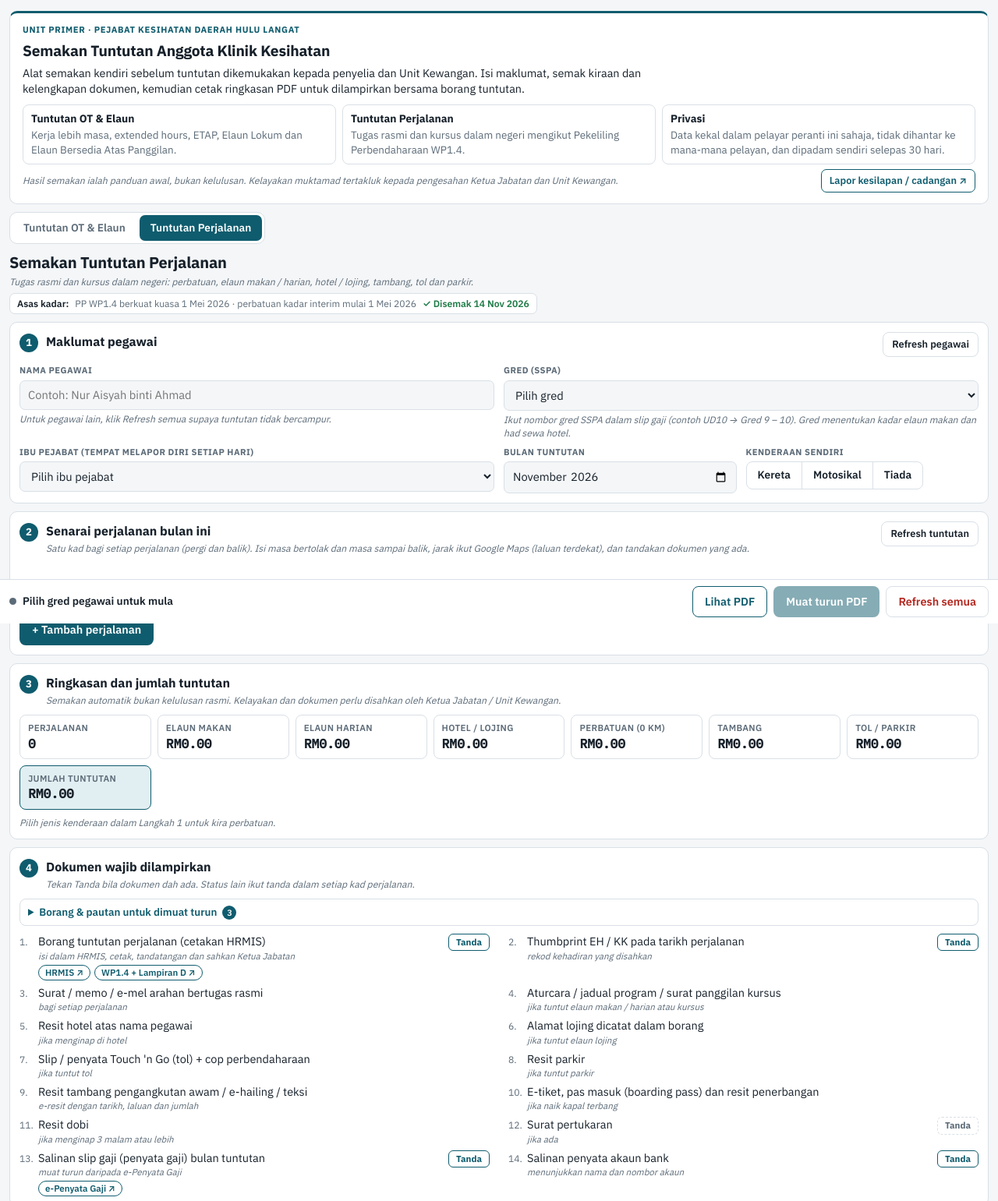
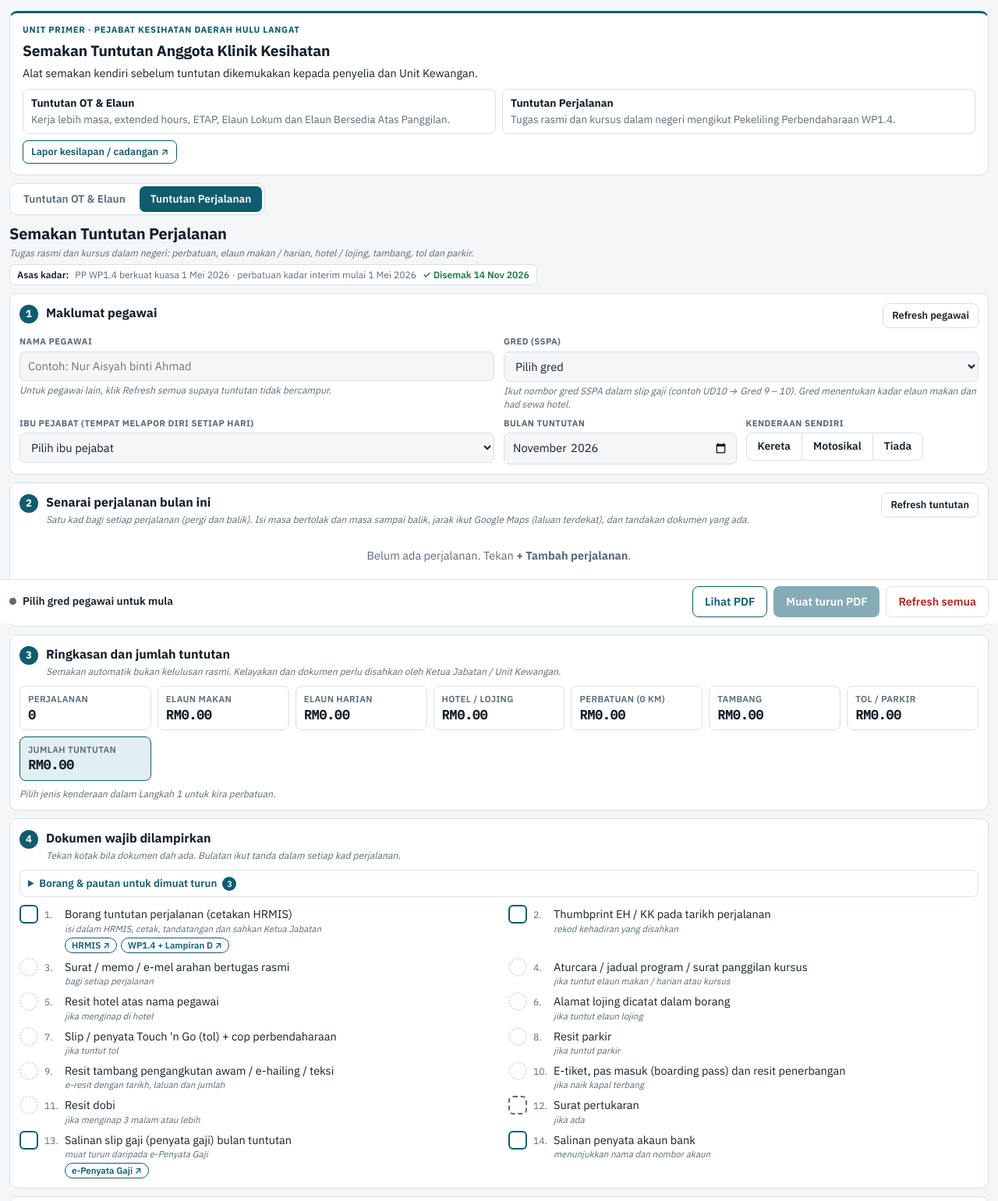
Before and after one commit to unitprimer-pkdhl/semakan-tuntutan-kerja-lebih-masa, a plain HTML site: page perjalanan/index.html in a window 1280 px wide. Shown: the top 1541 px of the page at 78% size. Drawn offline with nearby package versions, Linux system fonts and the light colour scheme.

Commit message:
Senarai dokumen gaya checklist; kurangkan teks pengenalan
- Butang 'Tanda' diganti kotak semak boleh klik (✓ hijau bila sedia);
  dokumen ikut jadual / kad perjalanan ditunjuk dengan bulatan status
- Dokumen 'jika berkenaan' guna kotak bergaris putus
- Buang ayat berulang: langkah guna, privasi, penafian dalam pengenalan,
  dan nota gaji pokok untuk on-call / EH

Co-Authored-By: Claude Opus 5.5 <noreply@anthropic.com>
Claude-Session: https://claude.ai/code/session_01VcSn6VgbRYyKWrLSzSM9MM

```diff
--- a/perjalanan/index.html
+++ b/perjalanan/index.html
@@ -140,8 +140,11 @@ button { font: inherit; font-weight: 600; font-size: 0.9rem; border-radius: 8px;
 /* Dokumen */
 .doclist { margin: 0; padding: 0; list-style: none; display: grid; grid-template-columns: repeat(2, minmax(0, 1fr)); gap: 6px 24px; counter-reset: d; }
 @media (max-width: 760px) { .doclist { grid-template-columns: minmax(0, 1fr); } }
-.doclist li { counter-increment: d; display: grid; grid-template-columns: 18px minmax(0, 1fr) auto; gap: 6px; align-items: baseline; }
-.doclist li::before { content: counter(d) "."; color: var(--muted); font-size: 0.76rem; }
+.doclist li { counter-increment: d; display: grid; grid-template-columns: 24px 18px minmax(0, 1fr) auto; gap: 4px 8px; align-items: start; }
+.doclist li::before { content: counter(d) "."; color: var(--muted); font-size: 0.76rem; order: 1; padding-top: 4px; }
+.doclist li > .cb, .doclist li > .cb-auto { order: 0; }
+.doclist li > span:not(.cb-auto) { order: 2; padding-top: 2px; }
+.doclist li > span:not(.cb-auto) ~ span { order: 3; }
 .doclist li em { display: block; font-size: 0.72rem; font-style: italic; color: var(--muted); }
 .doclist li.na { opacity: 0.45; }
 .ds { font-size: 0.72rem; font-weight: 700; border-radius: 6px; padding: 2px 8px; white-space: nowrap; }
@@ -173,7 +176,7 @@ details.rujuk > summary { cursor: pointer; font-weight: 600; }
 .intro-k { font-size: 0.7rem; font-weight: 700; letter-spacing: 0.06em; text-transform: uppercase; color: var(--accent); }
 .intro-t { font-size: 1.2rem; font-weight: 700; letter-spacing: -0.01em; line-height: 1.3; }
 .intro-p { font-size: 0.9rem; max-width: 92ch; }
-.intro-g { list-style: none; margin: 4px 0 0; padding: 0; display: grid; grid-template-columns: repeat(3, minmax(0, 1fr)); gap: 8px; }
+.intro-g { list-style: none; margin: 4px 0 0; padding: 0; display: grid; grid-template-columns: repeat(2, minmax(0, 1fr)); gap: 8px; }
 .intro-g li { border: 1px solid var(--line); border-radius: 8px; padding: 8px 10px; display: flex; flex-direction: column; gap: 2px; font-size: 0.84rem; }
 .intro-g b { font-size: 0.86rem; }
 .intro-g span { color: var(--muted); }
@@ -194,7 +197,7 @@ details.rujuk > summary { cursor: pointer; font-weight: 600; }
 .asas.lapuk { border-color: var(--warn); background: var(--warn-soft); }
 .asas.lapuk .semak, .asas .lapuk-t { color: var(--warn); }
 /* Pautan maklum balas */
-.intro-f { display: flex; flex-wrap: wrap; align-items: center; justify-content: space-between; gap: 6px 12px; }
+.intro-f { display: flex; flex-wrap: wrap; align-items: center; justify-content: flex-start; gap: 6px 12px; margin-top: 2px; }
 .lapor { font-size: 0.8rem; font-weight: 600; color: var(--accent); border: 1px solid var(--accent); border-radius: 7px; padding: 5px 10px; text-decoration: none; white-space: nowrap; }
 .lapor:hover { background: var(--accent-soft); }
 .kaki { text-align: center; font-size: 0.76rem; color: var(--muted); margin: 8px 0 0; }
@@ -240,6 +243,17 @@ button.pill { border: 0; cursor: pointer; font: inherit; font-size: 0.72rem; fon
 #bst { cursor: pointer; }
 #docDone[data-act="cari"] { cursor: pointer; text-decoration: underline; text-underline-offset: 2px; }
 .ds-tick.opt { border-style: dashed; color: var(--muted); border-color: var(--line); }
+/* Senarai dokumen gaya checklist: kotak boleh klik (dokumen ditanda sendiri), bulatan = status ikut jadual */
+.cb { width: 24px; height: 24px; border-radius: 6px; border: 2px solid var(--accent); background: var(--surface); display: inline-flex; align-items: center; justify-content: center; padding: 0; margin: 0; cursor: pointer; color: transparent; flex: none; }
+.cb svg, .cb-auto svg { width: 14px; height: 14px; }
+.cb:hover { background: var(--accent-soft); }
+.cb.on { background: var(--ok); border-color: var(--ok); color: #fff; }
+.cb.opt { border-style: dashed; border-color: var(--muted); }
+.cb.opt.on { border-style: solid; border-color: var(--ok); }
+.cb-auto { width: 24px; height: 24px; border-radius: 50%; border: 2px solid var(--line); display: inline-flex; align-items: center; justify-content: center; color: transparent; flex: none; }
+.cb-auto.ok { background: var(--ok-soft); border-color: var(--ok); color: var(--ok); }
+.cb-auto.bad { border-color: var(--bad); }
+.cb-auto.na { border-style: dotted; }
 </style>
 </head>
 <body>
@@ -247,13 +261,12 @@ button.pill { border: 0; cursor: pointer; font: inherit; font-size: 0.72rem; fon
   <section class="intro" aria-labelledby="introT">
     <p class="intro-k">Unit Primer · <span class="lg">Pejabat Kesihatan Daerah</span><span class="sm">PKD</span> Hulu Langat</p>
     <p class="intro-t" id="introT">Semakan Tuntutan Anggota Klinik Kesihatan</p>
-    <p class="intro-p">Alat semakan kendiri sebelum tuntutan dikemukakan kepada penyelia dan Unit Kewangan. Isi maklumat, semak kiraan dan kelengkapan dokumen, kemudian cetak ringkasan PDF untuk dilampirkan bersama borang tuntutan.</p>
+    <p class="intro-p">Alat semakan kendiri sebelum tuntutan dikemukakan kepada penyelia dan Unit Kewangan.</p>
     <ul class="intro-g">
       <li><b>Tuntutan OT &amp; Elaun</b><span>Kerja lebih masa, extended hours, ETAP, Elaun Lokum dan Elaun Bersedia Atas Panggilan.</span></li>
       <li><b>Tuntutan Perjalanan</b><span>Tugas rasmi dan kursus dalam negeri mengikut Pekeliling Perbendaharaan WP1.4.</span></li>
-      <li><b>Privasi</b><span>Data kekal dalam pelayar peranti ini sahaja, tidak dihantar ke mana-mana pelayan, dan dipadam sendiri selepas 30 hari.</span></li>
     </ul>
-    <div class="intro-f"><p class="intro-n">Hasil semakan ialah panduan awal, bukan kelulusan. Kelayakan muktamad tertakluk kepada pengesahan Ketua Jabatan dan Unit Kewangan.</p>
+    <div class="intro-f">
       <span class="intro-act"><button type="button" class="lapor intro-tog" id="introTog" aria-expanded="false">Tentang laman ▾</button><button type="button" class="lapor pasang" id="pasangBtn" hidden>Pasang aplikasi</button><a class="lapor" href="https://docs.google.com/forms/d/e/1FAIpQLScPYu-SmoEU98ZzhJWp0CUulEUHiSOdkNhzAqDnnWZDNGfzqQ/viewform?usp=pp_url&amp;entry.1896277982=Tuntutan%20Perjalanan" target="_blank" rel="noopener">Lapor kesilapan / cadangan ↗</a></span>
       <p class="pasang-ios" id="pasangIos" hidden>Di iPhone / iPad: buka laman ini dalam Safari, tekan butang <b>Kongsi</b> (petak dengan anak panah ke atas), kemudian pilih <b>Add to Home Screen</b>.</p></div>
   </section>
@@ -298,7 +311,7 @@ button.pill { border: 0; cursor: pointer; font: inherit; font-size: 0.72rem; fon
   </section>
 
   <section class="panel" id="step4">
-    <div class="step-h"><span class="num">4</span><div><h2>Dokumen wajib dilampirkan</h2><p class="sub">Tekan Tanda bila dokumen dah ada. Status lain ikut tanda dalam setiap kad perjalanan.</p></div></div>
+    <div class="step-h"><span class="num">4</span><div><h2>Dokumen wajib dilampirkan</h2><p class="sub">Tekan kotak bila dokumen dah ada. Bulatan ikut tanda dalam setiap kad perjalanan.</p></div></div>
     <details class="dr-borang" id="borangBox"><summary>Borang &amp; pautan untuk dimuat turun <span class="dr-bn">3</span></summary><ul id="borangList"></ul></details>
     <p id="docDone" class="pill" style="display:inline-block;margin:0 0 10px"></p>
     <ol class="doclist" id="docs"></ol>
@@ -417,6 +430,7 @@ const BORANG = {
   hrmis: { t: "HRMIS 2.0: Tuntutan Perjalanan Dalam Negeri", lbl: "HRMIS", u: "https://hrmis2.eghrmis.gov.my/HRMISNET/Common/Main/Login.aspx", n: "Log masuk, isi tuntutan di submodul Pengurusan Tuntutan dan Pendahuluan Diri, kemudian cetak borang." },
   gaji: { t: "e-Penyata Gaji (JANM)", lbl: "e-Penyata Gaji", u: "https://epenyatagaji-laporan.anm.gov.my/", n: "Log masuk dengan No. KP atau MyDigital ID, pilih bulan tuntutan, muat turun penyata gaji." }
 };
+const CHK = '<svg viewBox="0 0 16 16" aria-hidden="true"><path d="M3 8.5l3.2 3L13 4.5" fill="none" stroke="currentColor" stroke-width="2.4" stroke-linecap="round" stroke-linejoin="round"/></svg>';
 const borLink = b => '<a class="dr-link" href="' + b.u + '" target="_blank" rel="noopener" title="' + esc(b.t) + '">' + esc(b.lbl) + " ↗</a>";
 const GRED_L = { g18: "Gred 1 – 8", g910: "Gred 9 – 10", g1113: "Gred 11 – 13", g1415: "Gred 14 – 15" };
 const BULAN = ["Januari", "Februari", "Mac", "April", "Mei", "Jun", "Julai", "Ogos", "September", "Oktober", "November", "Disember"];
@@ -633,8 +647,11 @@ function docItems(A) {
 function renderDocs(A) {
   const L = docItems(A), has = A.ev.length > 0;
   const belum = has ? L.filter(i => !i.na && i.s && (i.s[0] === "bad" || i.s[0] === "man")).length : 0;
-  $("docs").innerHTML = L.map(i => '<li class="' + (i.na ? "na" : "") + '"><span>' + esc(i.t) + "<em>" + esc(i.na ? "tidak perlu bulan ini" : i.c) + "</em>" + (i.bo ? '<span class="dr-links">' + i.bo.map(borLink).join("") + "</span>" : "") + "</span>" +
-    (i.tk ? '<button type="button" class="ds-tick' + (i.on ? " on" : i.opt ? " opt" : "") + '" data-sedia="' + i.id + '" aria-pressed="' + !!i.on + '">' + esc(i.s[1]) + "</button>" : i.s && !i.na ? '<span class="ds ' + i.s[0] + '">' + esc(i.s[1]) + "</span>" : "<span></span>") + "</li>").join("");
+  $("docs").innerHTML = L.map(i => '<li class="' + (i.na ? "na" : "") + '">' +
+    (i.tk ? '<button type="button" class="cb' + (i.on ? " on" : "") + (i.opt ? " opt" : "") + '" data-sedia="' + i.id + '" role="checkbox" aria-checked="' + !!i.on + '" aria-label="' + esc(i.t) + '" title="' + (i.on ? "Sedia. Tekan untuk buang tanda" : "Tekan bila dokumen sudah sedia") + '">' + CHK + "</button>"
+      : '<span class="cb-auto ' + (i.na || !i.s ? "na" : i.s[0]) + '" title="Status ikut tanda dalam kad perjalanan">' + CHK + "</span>") +
+    '<span>' + esc(i.t) + "<em>" + esc(i.na ? "tidak perlu bulan ini" : i.c) + "</em>" + (i.bo ? '<span class="dr-links">' + i.bo.map(borLink).join("") + "</span>" : "") + "</span>" +
+    (i.s && !i.tk && !i.na && i.s[0] !== "ok" ? '<span class="ds ' + i.s[0] + '">' + esc(i.s[1]) + "</span>" : "<span></span>") + "</li>").join("");
   const p = $("docDone");
   p.hidden = !has;
   if (has) { p.className = "pill " + (belum ? "warn" : A.bad ? "warn" : "ok"); p.textContent = belum ? belum + " dokumen belum lengkap →" : A.bad ? "✓ Dokumen ditanda. Masih ada perjalanan belum lengkap →" : "✓ Semua dokumen lengkap. Sedia untuk dihantar."; p.dataset.act = belum || A.bad ? "cari" : ""; }
```
Also changed, not shown: index.html (+33 -15 lines).
